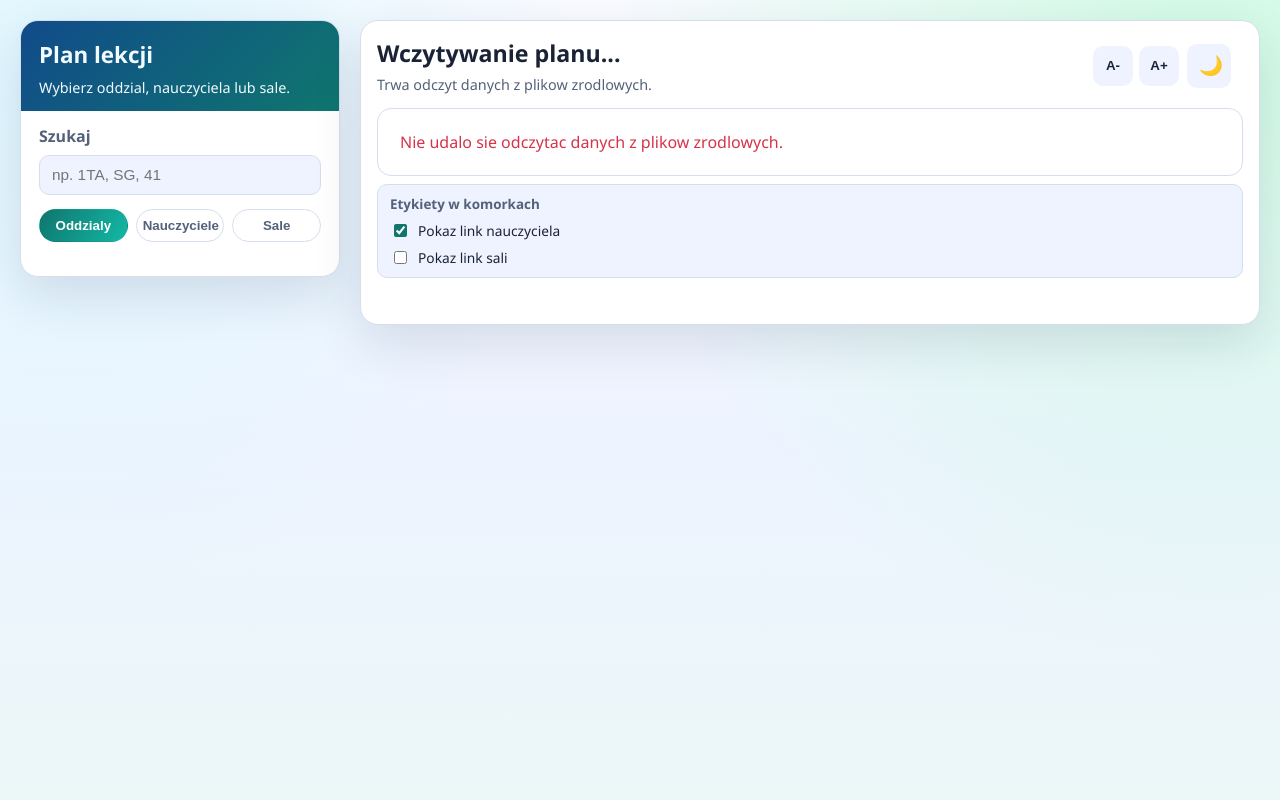
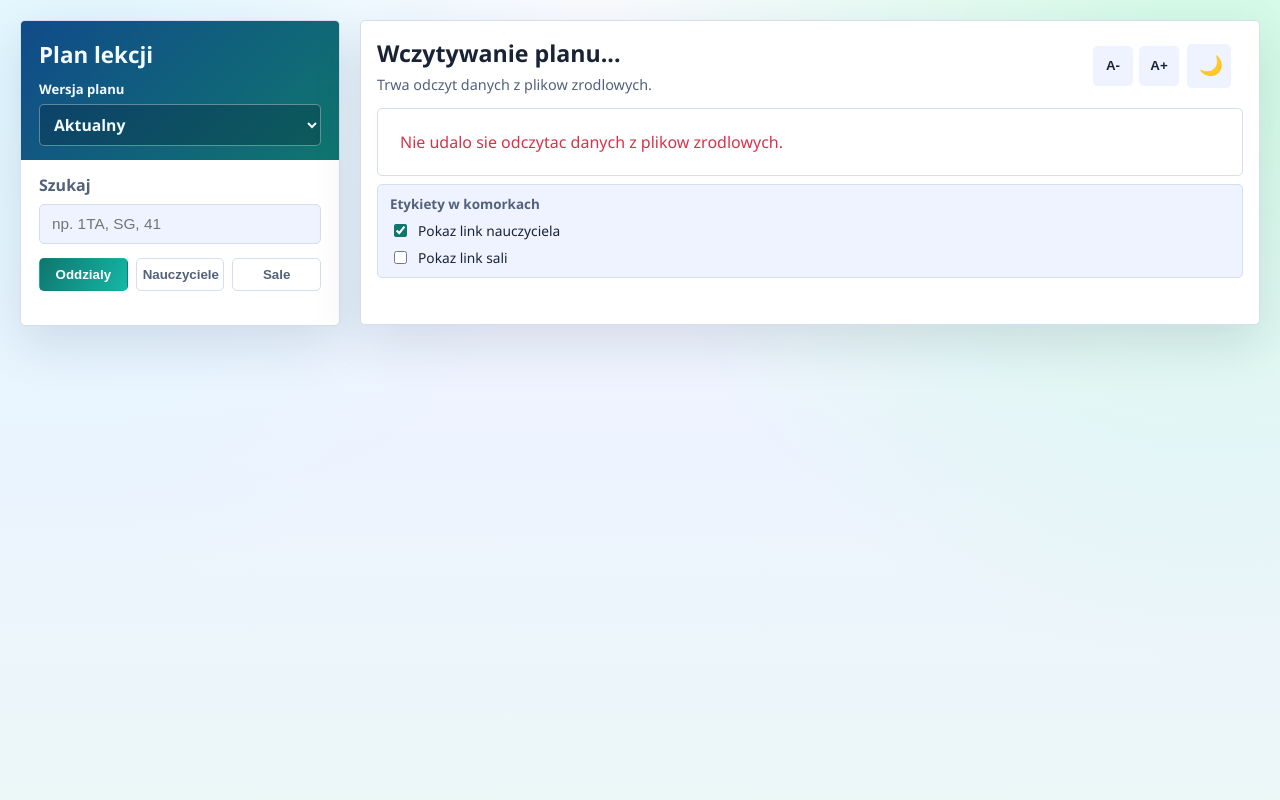
Before and after one commit to November7/TimetableWrapper, a PHP site: page / in a window 1280 px wide. Run offline with PHP 8.4, Linux system fonts and the light colour scheme.

Commit message:
Dodano obsługę archiwalnych wersji planu oraz możliwość wyboru wersji planu w interfejsie użytkownika. Zaktualizowano style CSS dla lepszej prezentacji.
Co-authored-by: Copilot <copilot@github.com>

```diff
--- a/css/app.css
+++ b/css/app.css
@@ -8,7 +8,7 @@
   --accent-strong: #0a4f4a;
   --line: #d5deed;
   --shadow: 0 18px 50px rgba(18, 36, 66, 0.12);
-  --radius: 18px;
+  --radius: 5px;
   --plan-font-scale: 1;
 }
 
@@ -94,6 +94,34 @@ body {
   font-size: 0.9rem;
 }
 
+.plan-select-wrap {
+  margin-top: 10px;
+  display: grid;
+  gap: 6px;
+  font-size: 0.82rem;
+  font-weight: 600;
+}
+
+.plan-select-wrap select {
+  width: 100%;
+  border: 1px solid rgba(255, 255, 255, 0.35);
+  border-radius: 5px;
+  padding: 8px 10px;
+  background: rgba(7, 16, 26, 0.24);
+  color: #f2fbff;
+  font: inherit;
+  font-size: larger;
+}
+
+.plan-select-wrap select:focus {
+  outline: 2px solid rgba(188, 247, 241, 0.85);
+  border-color: rgba(188, 247, 241, 0.85);
+}
+
+.plan-select-wrap option {
+  color: #0f1724;
+}
+
 .search-wrap {
   padding: 14px 18px;
   display: grid;
@@ -104,7 +132,7 @@ body {
 
 .search-wrap input {
   border: 1px solid var(--line);
-  border-radius: 10px;
+  border-radius: 5px;
   background: var(--panel-soft);
   color: var(--ink);
   padding: 10px 12px;
@@ -127,7 +155,7 @@ body {
   margin: 0;
   padding: 10px 12px;
   border: 1px solid var(--line);
-  border-radius: 10px;
+  border-radius: var(--radius);
   background: var(--panel-soft);
   display: grid;
   gap: 8px;
@@ -154,7 +182,7 @@ body {
 
 .tab {
   border: 1px solid var(--line);
-  border-radius: 999px;
+  border-radius: var(--radius);
   background: transparent;
   color: var(--ink-soft);
   padding: 8px 6px;
@@ -179,7 +207,7 @@ body {
 .item-list button {
   width: 100%;
   border: 1px solid transparent;
-  border-radius: 10px;
+  border-radius: var(--radius);
   text-align: left;
   padding: 9px 11px;
   font-size: 0.93rem;
@@ -247,7 +275,7 @@ body {
 .theme-toggle,
 .font-toggle {
   border: 0;
-  border-radius: 10px;
+  border-radius: var(--radius);
   background: var(--panel-soft);
   color: var(--ink);
   font-weight: 700;
@@ -284,7 +312,7 @@ body {
   overflow-x: auto;
   overflow-y: visible;
   border: 1px solid var(--line);
-  border-radius: 14px;
+  border-radius: var(--radius);
   font-size: calc(1rem * var(--plan-font-scale));
   background: var(--panel);
 }
@@ -353,7 +381,7 @@ body {
 
 .mobile-lesson {
   border: 1px solid var(--line);
-  border-radius: 12px;
+  border-radius: var(--radius);
   background: var(--panel-soft);
   padding: 12px;
   display: grid;
@@ -458,7 +486,7 @@ body {
 .entry {
   border: 1px solid #d6efe9;
   background: #f3fffc;
-  border-radius: 8px;
+  border-radius: var(--radius);
   padding: 6px;
   display: grid;
   gap: 3px;
@@ -503,8 +531,20 @@ body {
 }
 
 .entry-link:hover {
-  border-bottom-color: currentColor;
+  color: var(--ink-soft);
+  border-bottom-color: var(--ink-soft);
 }
+
+.entry-link:active {
+  color: var(--ink-soft);
+  border-bottom-color: var(--ink-soft);
+}
+
+.entry-link:visited {
+  color: var(--ink-soft);
+  border-bottom-color: var(--ink-soft);
+}
+
 
 .empty {
   color: #8a96ab;
@@ -562,7 +602,7 @@ body {
     z-index: 11;
     transform: translateX(-104%);
     transition: transform 220ms ease;
-    border-radius: 0 14px 14px 0;
+    border-radius: 0 var(--radius) var(--radius) 0;
   }
 
   .sidebar.open {
--- a/index.html
+++ b/index.html
@@ -12,7 +12,10 @@
     <aside class="sidebar" id="sidebar">
       <div class="sidebar-header">
         <h1>Plan lekcji</h1>
-        <p>Wybierz oddzial, nauczyciela lub sale.</p>
+        <label class="plan-select-wrap" for="plan-source-select">
+          <span>Wersja planu</span>
+          <select id="plan-source-select" aria-label="Wybierz wersje planu"></select>
+        </label>
       </div>
 
       <label class="search-wrap" for="search-input">
--- a/scripts/app.js
+++ b/scripts/app.js
@@ -4,6 +4,8 @@ const state = {
     nauczyciele: [],
     sale: []
   },
+  planSources: [],
+  currentPlanRoot: null,
   pathIndex: new Map(),
   currentCategory: "oddzialy",
   currentItem: null,
@@ -32,6 +34,7 @@ const state = {
 const refs = {
   sidebar: document.getElementById("sidebar"),
   list: document.getElementById("item-list"),
+  planSourceSelect: document.getElementById("plan-source-select"),
   labelControls: document.getElementById("label-controls"),
   tabs: Array.from(document.querySelectorAll(".tab")),
   search: document.getElementById("search-input"),
@@ -50,7 +53,10 @@ const FONT_SCALE_MIN = 0.8;
 const FONT_SCALE_MAX = 1.3;
 const FONT_SCALE_STEP = 0.1;
 
-const PLAN_ROOT = normalizePlanRoot(window.TIMETABLE_PLAN_ROOT || "../plan");
+const DEFAULT_PLAN_ROOT = normalizePlanRoot(window.TIMETABLE_PLAN_ROOT || "../plan");
+const DEFAULT_ARCHIVE_ROOT = normalizePlanRoot(
+  window.TIMETABLE_ARCHIVE_ROOT || buildSiblingRoot(DEFAULT_PLAN_ROOT, "stareplany")
+);
 
 function normalizePlanRoot(value) {
   const raw = String(value || "").trim();
@@ -61,21 +67,42 @@ function normalizePlanRoot(value) {
   return raw.replace(/\/+$/, "");
 }
 
-function toPlanPath(relativePath) {
+function buildSiblingRoot(root, siblingName) {
+  const normalizedRoot = normalizePlanRoot(root);
+  const lastSlash = normalizedRoot.lastIndexOf("/");
+
+  if (lastSlash < 0) {
+    return siblingName;
+  }
+
+  const parent = normalizedRoot.slice(0, lastSlash);
+  if (!parent) {
+    return "/" + siblingName;
+  }
+
+  return parent + "/" + siblingName;
+}
+
+function getPlanRoot() {
+  return state.currentPlanRoot || DEFAULT_PLAN_ROOT;
+}
+
+function toPlanPath(relativePath, root = getPlanRoot()) {
+  const normalizedRoot = normalizePlanRoot(root);
   const clean = String(relativePath || "")
     .trim()
     .replace(/^\.\//, "")
     .replace(/^\//, "");
 
   if (!clean) {
-    return PLAN_ROOT;
+    return normalizedRoot;
   }
 
   if (/^(https?:)?\/\//i.test(clean)) {
     return clean;
   }
 
-  return PLAN_ROOT + "/" + clean;
+  return normalizedRoot + "/" + clean;
 }
 
 async function init() {
@@ -83,9 +110,12 @@ async function init() {
   setupPlanFontScale();
   attachEvents();
   renderLabelControls();
+  state.currentPlanRoot = DEFAULT_PLAN_ROOT;
   setStatus("Wczytywanie listy planow...");
 
   try {
+    await loadPlanSources();
+    renderPlanSourceOptions();
     await loadIndex();
     renderItems();
 
@@ -155,6 +185,17 @@ function changePlanFontScale(delta) {
 }
 
 function attachEvents() {
+  if (refs.planSourceSelect) {
+    refs.planSourceSelect.addEventListener("change", async (event) => {
+      const target = event.target;
+      if (!(target instanceof HTMLSelectElement)) {
+        return;
+      }
+
+      await switchPlanRoot(target.value);
+    });
+  }
+
   refs.tabs.forEach((tab) => {
     tab.addEventListener("click", async () => {
       const category = tab.dataset.category;
@@ -237,6 +278,7 @@ function applyTabState() {
 }
 
 async function loadIndex() {
+  const planRoot = getPlanRoot();
   const indexPath = toPlanPath("lista.html");
   const response = await fetch(indexPath, { cache: "no-store" });
   if (!response.ok) {
@@ -247,13 +289,13 @@ async function loadIndex() {
   const parser = new DOMParser();
   const doc = parser.parseFromString(html, "text/html");
 
-  state.categories.oddzialy = parseCategory(doc, "oddzialy");
-  state.categories.nauczyciele = parseCategory(doc, "nauczyciele");
-  state.categories.sale = parseCategory(doc, "sale");
+  state.categories.oddzialy = parseCategory(doc, "oddzialy", planRoot);
+  state.categories.nauczyciele = parseCategory(doc, "nauczyciele", planRoot);
+  state.categories.sale = parseCategory(doc, "sale", planRoot);
   buildPathIndex();
 }
 
-function parseCategory(doc, id) {
+function parseCategory(doc, id, planRoot) {
   const root = doc.getElementById(id);
   if (!root) {
     return [];
@@ -266,10 +308,127 @@ function parseCategory(doc, id) {
       return {
         category: id,
         label: normalizeSpaces(a.textContent || ""),
-        path: toPlanPath(normalized)
+        path: toPlanPath(normalized, planRoot)
       };
     })
-    .filter((item) => item.path !== PLAN_ROOT);
+    .filter((item) => item.path !== normalizePlanRoot(planRoot));
+}
+
+async function loadPlanSources() {
+  const archiveRoot = DEFAULT_ARCHIVE_ROOT;
+  const sources = [
+    {
+      label: "Aktualny",
+      root: DEFAULT_PLAN_ROOT
+    }
+  ];
+
+  try {
+    const response = await fetch(archiveRoot + "/", { cache: "no-store" });
+    if (response.ok) {
+      const html = await response.text();
+      const parser = new DOMParser();
+      const doc = parser.parseFromString(html, "text/html");
+      const folders = getArchiveFolderNames(doc);
+
+      folders.forEach((name) => {
+        sources.push({
+          label: name,
+          root: toPlanPath(name, archiveRoot)
+        });
+      });
+    }
+  } catch (error) {
+    console.warn("Nie udalo sie odczytac listy folderu stareplany.", error);
+  }
+
+  state.planSources = sources;
+}
+
+function getArchiveFolderNames(doc) {
+  const folders = new Set();
+
+  Array.from(doc.querySelectorAll("a[href]")).forEach((anchor) => {
+    const href = String(anchor.getAttribute("href") || "").trim();
+    if (!href || href === "./" || href === "../") {
+      return;
+    }
+
+    const withoutHash = href.split("#")[0];
+    const clean = withoutHash.split("?")[0];
+    if (!clean) {
+      return;
+    }
+
+    let folderName = "";
+
+    const trimmed = clean.replace(/^\.\//, "").replace(/\/$/, "");
+    if (!trimmed || trimmed.endsWith(".html")) {
+      return;
+    }
+
+    const parts = trimmed.split("/").filter(Boolean);
+    if (parts.length === 0) {
+      return;
+    }
+
+    folderName = decodeURIComponent(parts[parts.length - 1]);
+    if (!folderName || folderName.toLowerCase() === "stareplany") {
+      return;
+    }
+
+    folders.add(folderName);
+  });
+
+  return Array.from(folders).sort((a, b) => a.localeCompare(b, "pl", { numeric: true }));
+}
+
+function renderPlanSourceOptions() {
+  if (!refs.planSourceSelect) {
+    return;
+  }
+
+  refs.planSourceSelect.innerHTML = "";
+
+  state.planSources.forEach((source) => {
+    const option = document.createElement("option");
+    option.value = source.root;
+    option.textContent = source.label;
+    refs.planSourceSelect.appendChild(option);
+  });
+
+  refs.planSourceSelect.value = getPlanRoot();
+}
+
+async function switchPlanRoot(nextRoot) {
+  const normalizedNextRoot = normalizePlanRoot(nextRoot);
+  if (!normalizedNextRoot || normalizedNextRoot === getPlanRoot()) {
+    return;
+  }
+
+  state.currentPlanRoot = normalizedNextRoot;
+  state.currentItem = null;
+  state.currentPlan = null;
+  state.filterText = "";
+
+  refs.search.value = "";
+  setStatus("Wczytywanie listy planow...", false);
+
+  try {
+    await loadIndex();
+    renderItems();
+
+    const first = state.categories[state.currentCategory][0] || getFilteredItems()[0];
+    if (first) {
+      await selectItem(first.path);
+      return;
+    }
+
+    setStatus("Brak pozycji w wybranej wersji planu.", false);
+  } catch (error) {
+    console.error(error);
+    setStatus("Nie udalo sie odczytac wybranej wersji planu.", true);
+  }
 }
 
 function buildPathIndex() {
```
Also changed, not shown: README.md.
